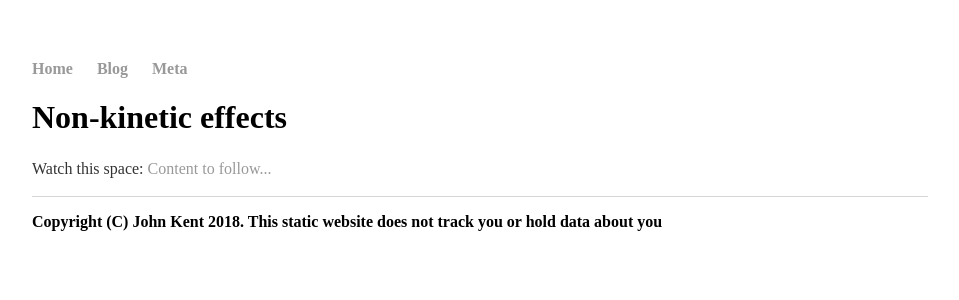
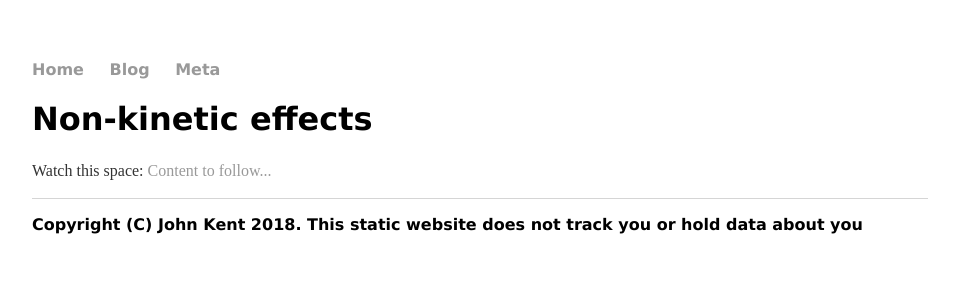
Before and after one commit to KineticLensman/KineticLensman.github.io, a Jekyll site: the page built from index.html, in a window 1280 px wide. Shown: the top 300 px of the page, without its empty margins (160-1119 px from the left). Built offline with Jekyll 4.4.1, drawn with Linux system fonts in a browser that asks for light colours.

Commit message:
Update main.css
New fonts: font-family:'Verdana', 'Geneva', 'sans-serif';

```diff
--- a/css/main.css
+++ b/css/main.css
@@ -4,6 +4,7 @@
 }
 nav ul, footer ul {
     /* font-family:'Helvetica', 'Arial', 'Sans-Serif'; */
+    font-family:'Verdana', 'Geneva', 'sans-serif';
     padding: 0px;
     list-style: none;
     font-weight: bold;
@@ -21,7 +22,7 @@
 }
 h1 {
     font-size: 2em; /* was 3em */
-    /* font-family:'Helvetica', 'Arial', 'Sans-Serif'; */
+    font-family:'Verdana', 'Geneva', 'sans-serif';
 }
 p {
     /* font-size: 1.2em;    /* was 1.5 */
```
